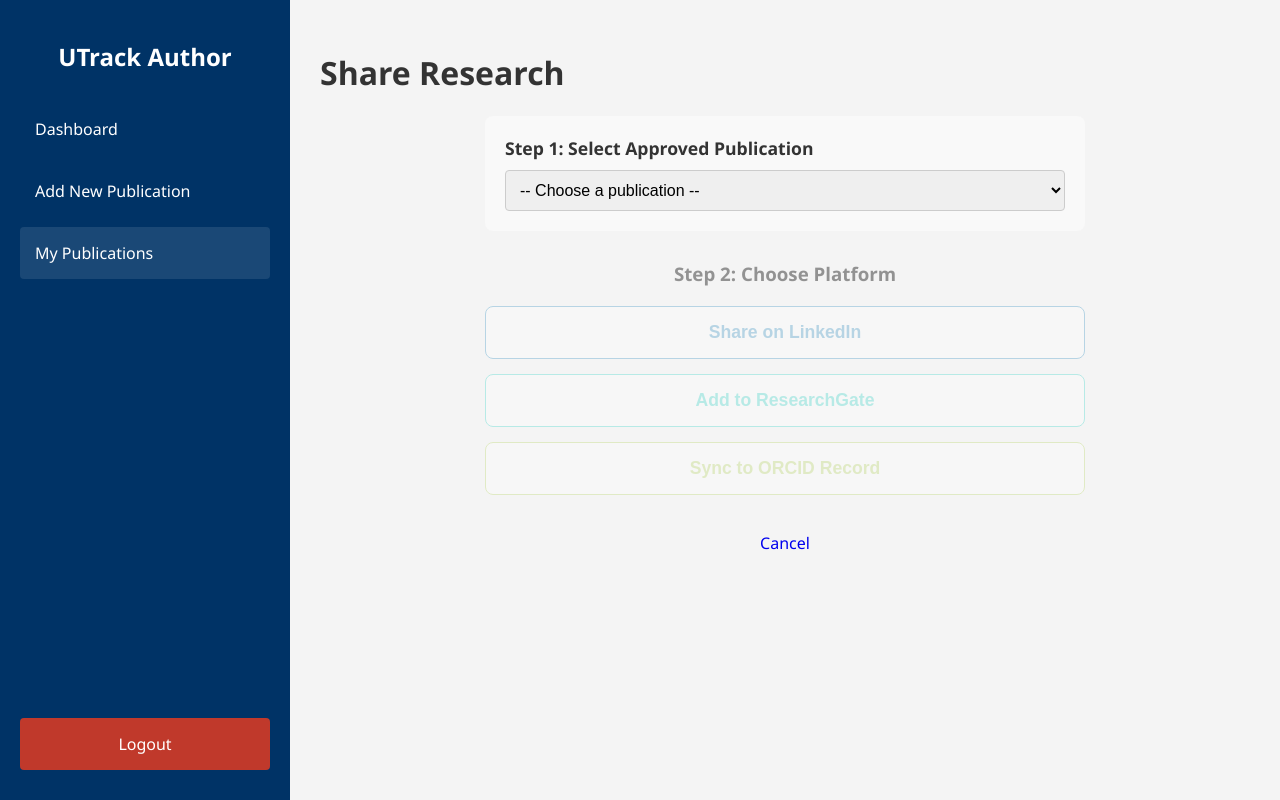
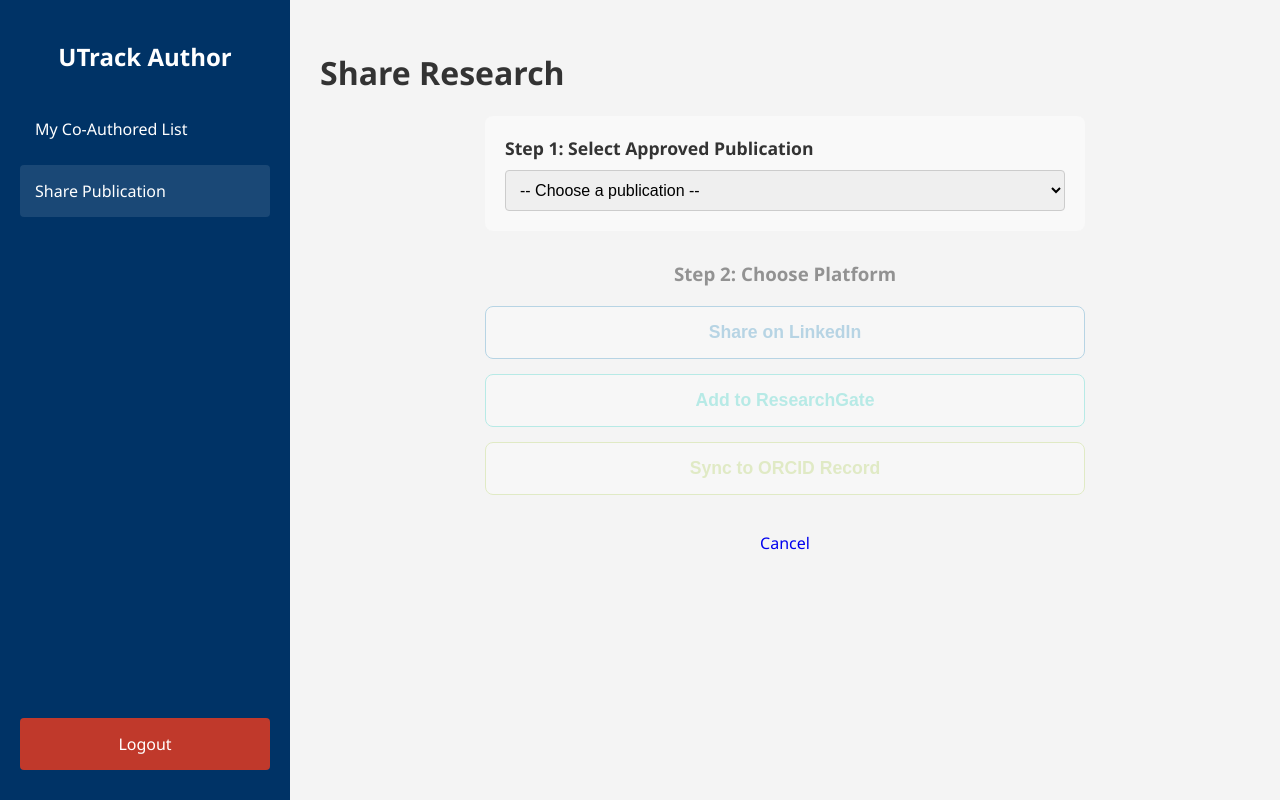
Before and after one commit to nuraleezdania/Utrack, a PHP site: page /coauthor/share_publication.html in a window 1280 px wide. Run offline with PHP 8.4, Linux system fonts and the light colour scheme.

Commit message:
fixed shifting pages error for main author and co author

```diff
--- a/coauthor/coauthor_dashboard.html
+++ b/coauthor/coauthor_dashboard.html
@@ -19,7 +19,7 @@
 <div class="wrapper">
     <div class="sidebar">
         <h2>UTrack Co-Author</h2>
-        <a href="dashboard.html" class="active">My Co-Authored List</a>
+        <a href="coauthor_dashboard.html" class="active">My Co-Authored List</a>
         <a href="share_publication.html">Share Publication</a>
         <a href="../index.html" class="logout-btn">Logout</a>
     </div>
--- a/coauthor/share_publication.html
+++ b/coauthor/share_publication.html
@@ -64,9 +64,8 @@
 <div class="wrapper">
     <div class="sidebar">
         <h2>UTrack Author</h2>
-        <a href="dashboard.html">Dashboard</a>
-        <a href="add_publication.html">Add New Publication</a>
-        <a href="my_publications.html" class="active">My Publications</a>
+        <a href="coauthor_dashboard.html">My Co-Authored List</a>
+        <a href="share_publication.html" class="active">Share Publication</a>
         <a href="../index.html" class="logout-btn">Logout</a>
     </div>
 
--- a/coauthor/view_publication.html
+++ b/coauthor/view_publication.html
@@ -17,7 +17,7 @@
 <div class="wrapper">
     <div class="sidebar">
         <h2>UTrack Co-Author</h2>
-        <a href="dashboard.html" class="active">Back to List</a>
+        <a href="coauthor_dashboard.html" class="active">Back to List</a>
     </div>
 
     <div class="main-content">
--- a/mainauthor/add_publication.php
+++ b/mainauthor/add_publication.php
@@ -43,8 +43,8 @@ if (isset($_POST['save_publication'])) {
     <div class="sidebar">
     <h2>UTrack Author</h2>
     <a href="../auth/author_dashboard.php">Dashboard</a>
+    <a href="my_publications.php">My Publications</a>
     <a href="add_publication.php" class="active">Add New Publication</a>
-    <a href="my_publications.php">My Publications</a>
     <a href="../auth/logout.php" class="logout-btn">Logout</a>
 </div>
 
--- a/mainauthor/my_publications.php
+++ b/mainauthor/my_publications.php
@@ -37,8 +37,8 @@ $result = mysqli_query($conn, $sql);
     <div class="sidebar">
     <h2>UTrack Author</h2>
     <a href="../auth/author_dashboard.php">Dashboard</a>
+    <a href="my_publications.php" class="active">My Publications</a>
     <a href="add_publication.php">Add New Publication</a>
-    <a href="my_publications.php" class="active">My Publications</a>
     <a href="../auth/logout.php" class="logout-btn">Logout</a>
 </div>
 
```
